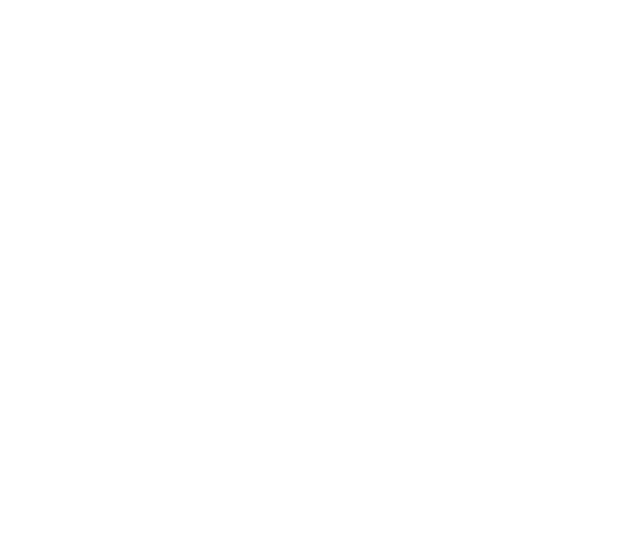
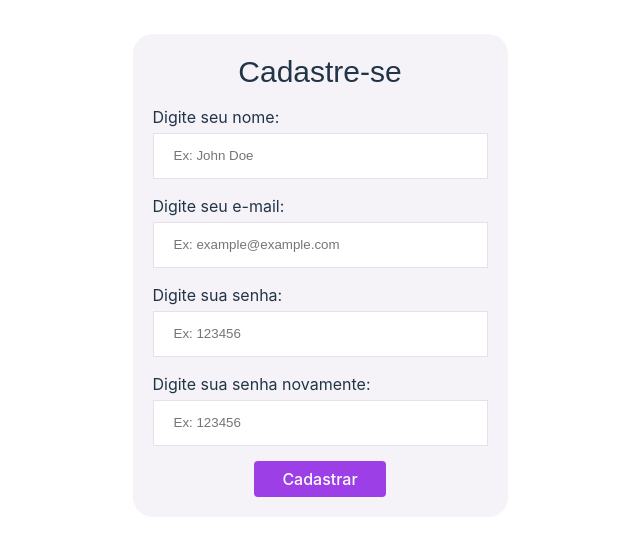
Before and after one commit to MatheusCastro37/RH-System, a React (Vite) app: page / in a window 1280 px wide. Shown: the part 125-660 px from the top of the page, without its empty margins (320-960 px from the left). Built offline with nearby package versions, Linux system fonts and the light colour scheme; no server answers.

Commit message:
App configurado

```diff
--- a/src/App.tsx
+++ b/src/App.tsx
@@ -1,9 +1,11 @@
 import './App.css'
+import Register from './components/pages/Register'
 
 function App() {
 
   return (
     <>
+      <Register />
     </>
   )
 }
```
